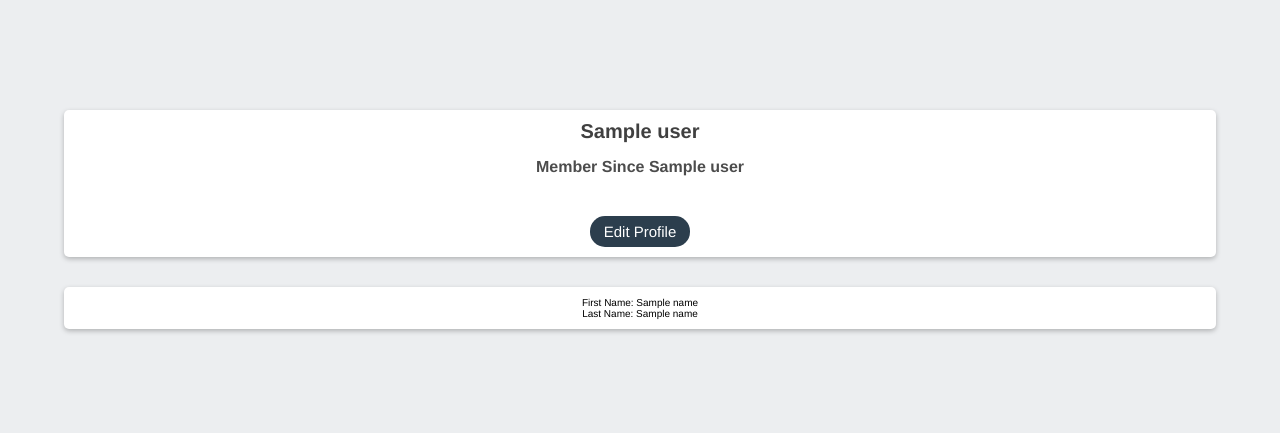
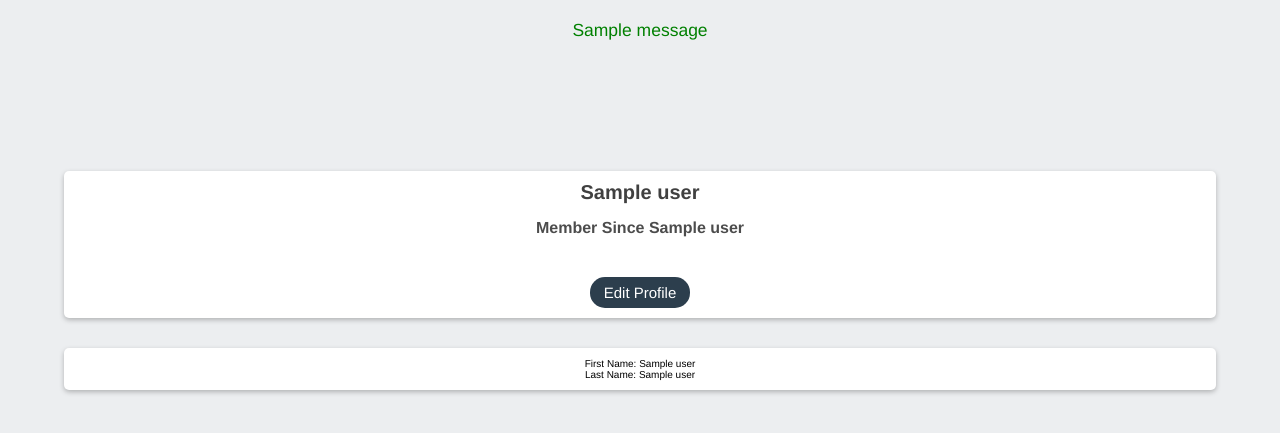
Before and after one commit to dragosbus/social-network, a Flask app: page /profile in a window 1280 px wide. Shown: the part 50-483 px from the top of the page. Run offline with Flask 2, Linux system fonts and the light colour scheme; the visitor is signed in with stand-in values (Sample User, id 1); one stand-in notice (Sample message) is shown; a database or web service that is not in the repository returns one stand-in record (values such as "Sample title"); some libraries are stand-ins or nearby versions.

Commit message:
the user now can eddit the profile

```diff
--- a/project/app.py
+++ b/project/app.py
@@ -106,11 +106,10 @@ def profile():
     values = (session_user_email,)
     user = model.get_users(query, values)
 
-    username = user[0][1]
     date = str(user[0][4])
     date = date[:11].replace('-','/')
 
-    return render_template('profile.html', user=username, date=date)
+    return render_template('profile.html', user=user[0], date=date)
 
 
 
@@ -127,17 +126,21 @@ def find():
 
 
 @app.route('/profile/edit', methods=['GET','POST'])
+@is_logged_in
 def edit_profile():
-    global user_session
+    session_user_email = session['username']
+
     if request.method == 'POST':
         new_first_name = request.form['first_name']
         new_last_name = request.form['last_name']
-        query = 'UPDATE users SET first_name=%s, last_name=%s WHERE username = %s'
-        values = (new_first_name, new_last_name, user_session[1])
+
+        query = 'UPDATE users SET first_name=%s, last_name=%s WHERE email = %s'
+        values = (new_first_name, new_last_name, session_user_email)
         model.update_user(query, values)
+
         flash('Edited Successfuly!')
-        return redirect(url_for('index'))
-    return render_template('edit.html', sess=True, user=user_session)
+        return redirect(url_for('profile'))
+    return render_template('edit.html')
 
 
 @app.route('/', methods=['GET','POST'])
--- a/project/templates/profile.html
+++ b/project/templates/profile.html
@@ -1,8 +1,17 @@
 {% extends 'base.html' %}
 {% block content %}
+{% with messages = get_flashed_messages() %}
+{% if messages %}
+  <ul class=flashes>
+  {% for message in messages %}
+    <li class="success-flash">{{ message }}</li>
+  {% endfor %}
+  </ul>
+{% endif %}
+{% endwith %}
   <div class="content">
     <div class="profile-header">
-      <h2>{{user}}</h2>
+      <h2>{{user[1]}}</h2>
       <h3>Member Since {{date}}</h3>
       <a class="edit-btn" href="{{url_for('edit_profile')}}">Edit Profile</a>
     </div>
```
